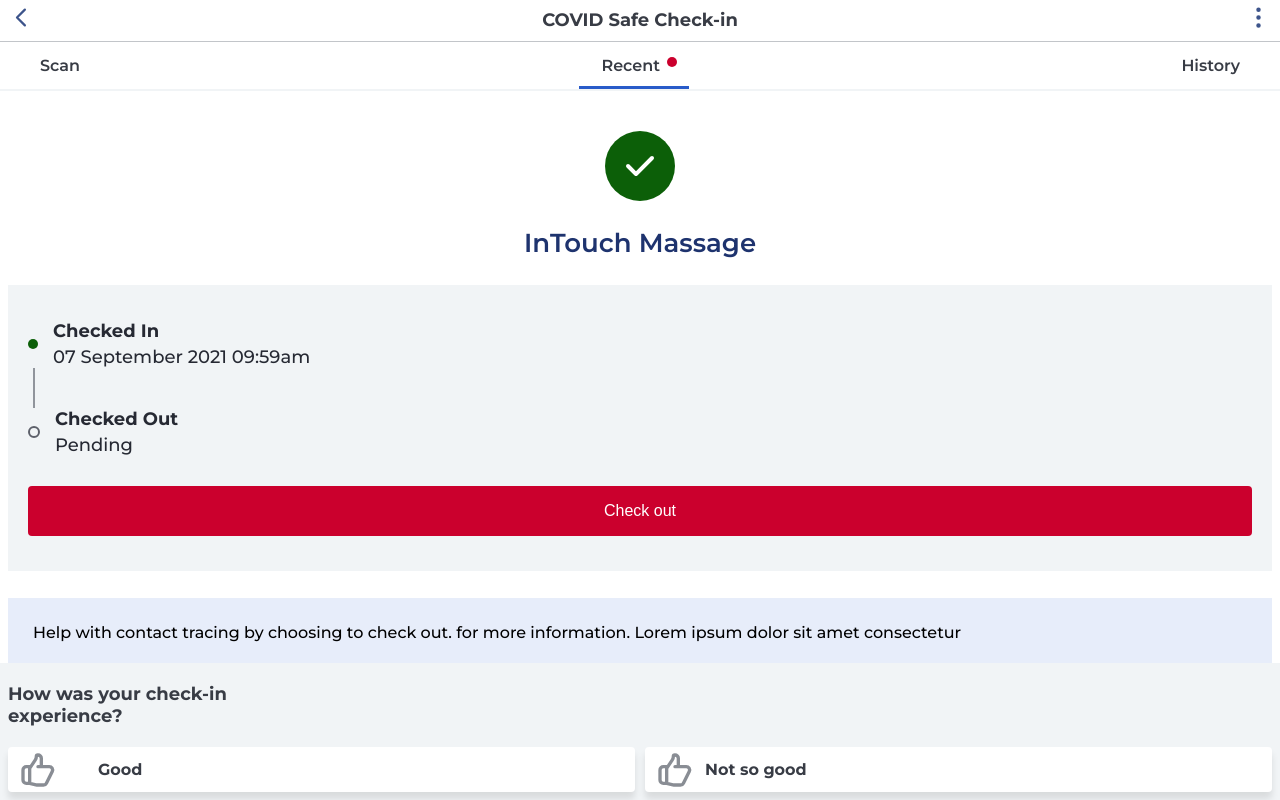
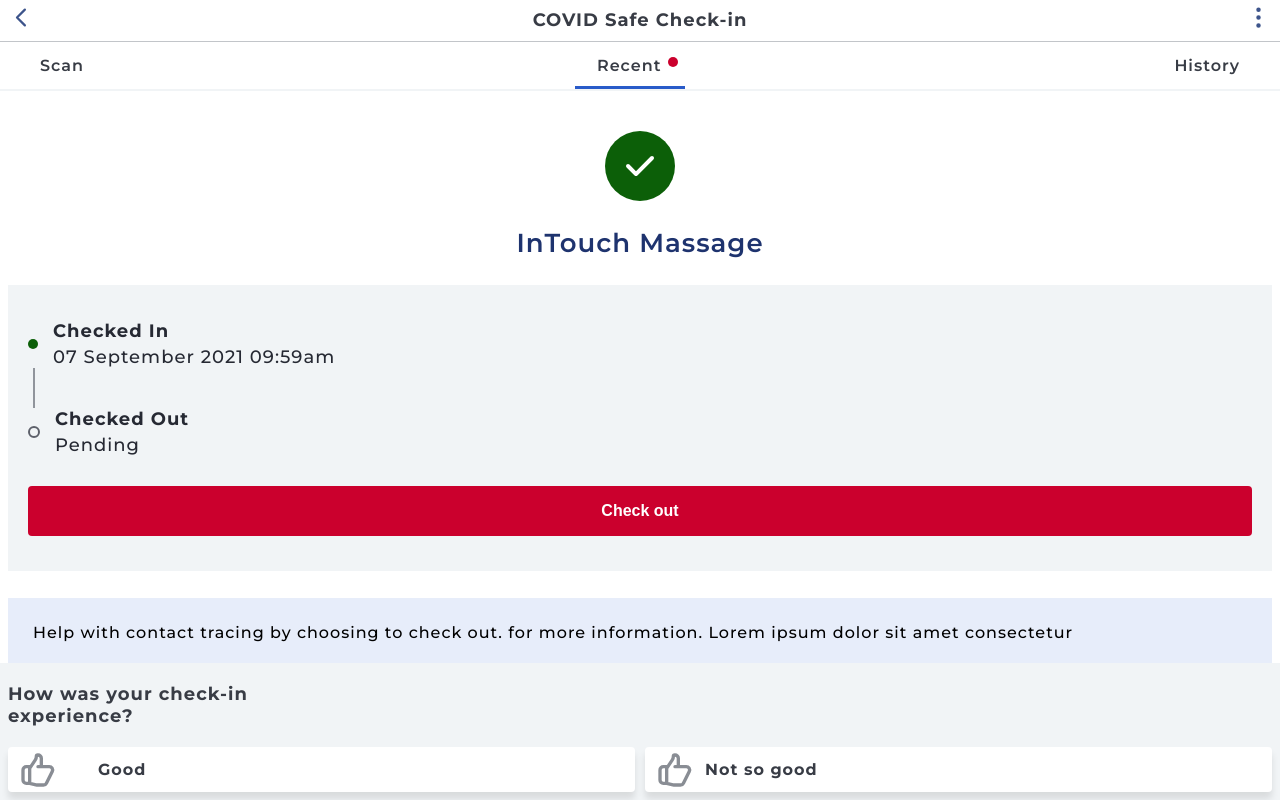
Before and after one commit to simonakash/john_erko_syd, a plain HTML site: page index.html in a window 1280 px wide. Drawn offline with Linux system fonts and the light colour scheme.

Commit message:
Add files via upload

```diff
--- a/index.html
+++ b/index.html
@@ -10,6 +10,7 @@
 			body{
 				margin: 0 !important;
 				font-family: 'Montserrat', sans-serif;
+				letter-spacing: 1px;
 			}
 			.px-2{
 				padding:0px 8px ;
@@ -115,7 +116,7 @@
 							</div>
 						</div>
 						<!---->
-						<button  style="margin-top: 30px; display: block; width: 100%; height: 50px; color: white; background: #cb002d; border: none; outline: none; border-radius: 4px; font-weight: 500; font-size: 16px;">Check out</button>
+						<button  style="margin-top: 30px; display: block; width: 100%; height: 50px; color: white; background: #cb002d; border: none; outline: none; border-radius: 4px; font-weight: 700; font-size: 16px;">Check out</button>
 					</div>
 				</div>
 				<!--004-->
```
